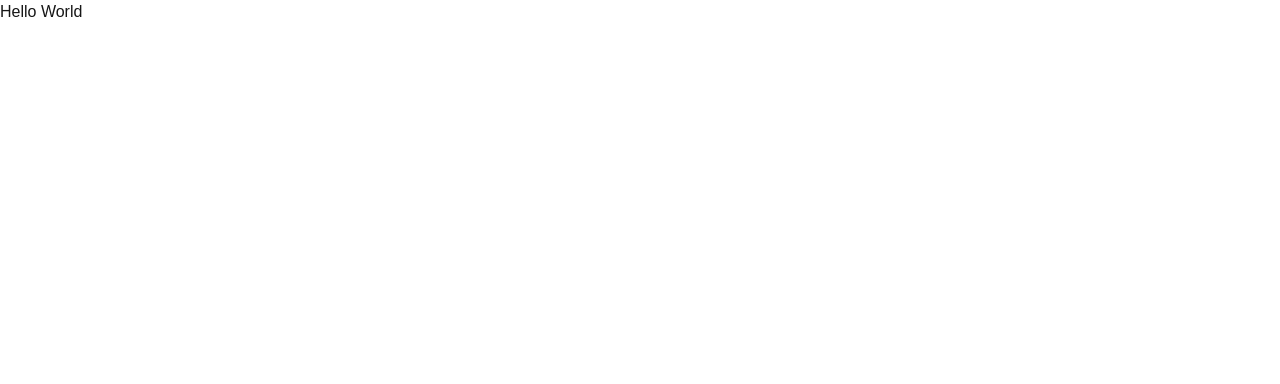
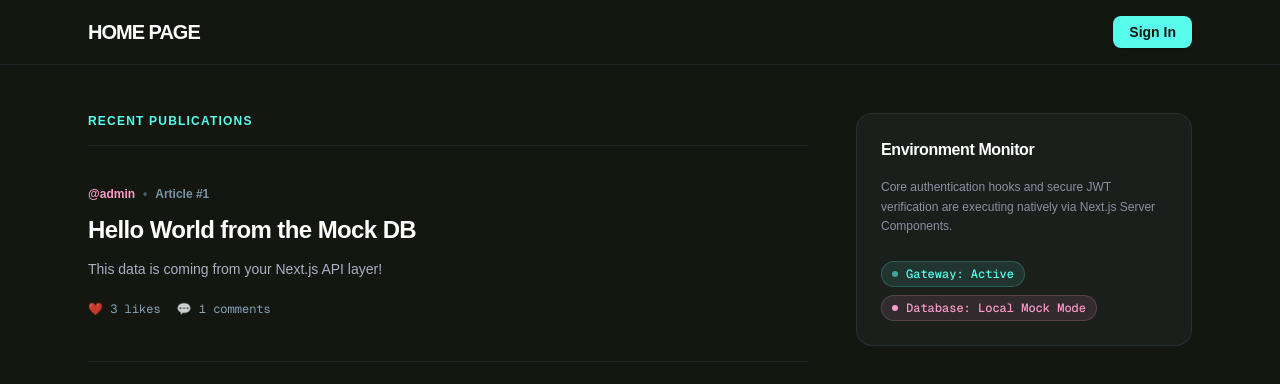
Before and after one commit to neupgroup/neup.drafts, a Next.js app: page / in a window 1280 px wide. Shown: the top 384 px of the page. Built offline with nearby package versions, Linux system fonts and the light colour scheme; no server answers.

Commit message:
Add new homepage layout, fix account imports, and update comment section

```diff
--- a/app/account/page.tsx
+++ b/app/account/page.tsx
@@ -1,7 +1,7 @@
 import { cookies } from 'next/headers';
-import { verifyTokenWithBridge } from '@/lib/bridge-auth.service';
+import { verifyTokenWithBridge } from '@/inapp/lib/bridge-auth.service';
 // Import globalBlogPosts directly
-import { Post, globalBlogPosts } from '@/lib/mock-db';
+import { Post, globalBlogPosts } from '@/inapp/lib/mock-db';
 
 // 1. Query the data layer DIRECTLY (No localhost fetch!)
 async function getUserPosts(username: string): Promise<Post[]> {
--- a/app/page.tsx
+++ b/app/page.tsx
@@ -1,67 +1,143 @@
-// import Image from "next/image";
+import Link from 'next/link';
+import { cookies } from 'next/headers';
+import { verifyTokenWithBridge } from '@/inapp/lib/bridge-auth.service';
+import { Post } from '@/inapp/lib/mock-db';
 
-// export default function Home() {
-//   return (
-//     <div className="flex flex-col flex-1 items-center justify-center bg-zinc-50 font-sans dark:bg-black">
-//       <main className="flex flex-1 w-full max-w-3xl flex-col items-center justify-between py-32 px-16 bg-white dark:bg-black sm:items-start">
-//         <Image
-//           className="dark:invert"
-//           src="/next.svg"
-//           alt="Next.js logo"
-//           width={100}
-//           height={20}
-//           priority
-//         />
-//         <div className="flex flex-col items-center gap-6 text-center sm:items-start sm:text-left">
-//           <h1 className="max-w-xs text-3xl font-semibold leading-10 tracking-tight text-black dark:text-zinc-50">
-//             To get started, edit the page.tsx file.
-//           </h1>
-//           <p className="max-w-md text-lg leading-8 text-zinc-600 dark:text-zinc-400">
-//             Looking for a starting point or more instructions? Head over to{" "}
-//             <a
-//               href="https://vercel.com/templates?framework=next.js&utm_source=create-next-app&utm_medium=appdir-template-tw&utm_campaign=create-next-app"
-//               className="font-medium text-zinc-950 dark:text-zinc-50"
-//             >
-//               Templates
-//             </a>{" "}
-//             or the{" "}
-//             <a
-//               href="https://nextjs.org/learn?utm_source=create-next-app&utm_medium=appdir-template-tw&utm_campaign=create-next-app"
-//               className="font-medium text-zinc-950 dark:text-zinc-50"
-//             >
-//               Learning
-//             </a>{" "}
-//             center.
-//           </p>
-//         </div>
-//         <div className="flex flex-col gap-4 text-base font-medium sm:flex-row">
-//           <a
-//             className="flex h-12 w-full items-center justify-center gap-2 rounded-full bg-foreground px-5 text-background transition-colors hover:bg-[#383838] dark:hover:bg-[#ccc] md:w-[158px]"
-//             href="https://vercel.com/new?utm_source=create-next-app&utm_medium=appdir-template-tw&utm_campaign=create-next-app"
-//             target="_blank"
-//             rel="noopener noreferrer"
-//           >
-//             <Image
-//               className="dark:invert"
-//               src="/vercel.svg"
-//               alt="Vercel logomark"
-//               width={16}
-//               height={16}
-//             />
-//             Deploy Now
-//           </a>
-//           <a
-//             className="flex h-12 w-full items-center justify-center rounded-full border border-solid border-black/[.08] px-5 transition-colors hover:border-transparent hover:bg-black/[.04] dark:border-white/[.145] dark:hover:bg-[#1a1a1a] md:w-[158px]"
-//             href="https://nextjs.org/docs?utm_source=create-next-app&utm_medium=appdir-template-tw&utm_campaign=create-next-app"
-//             target="_blank"
-//             rel="noopener noreferrer"
-//           >
-//             Documentation
-//           </a>
-//         </div>
-//       </main>
-//     </div>
-//   );
-// }
+async function getAllPosts(): Promise<Post[]> {
+  try {
+    const baseUrl = process.env.NEXT_PUBLIC_APP_URL || 'http://localhost:3000';
+    const res = await fetch(`${baseUrl}/api/posts`, { cache: 'no-store' });
+    if (!res.ok) return [];
+    const data = await res.json();
+    return data.posts || [];
+  } catch (error) {
+    console.error("Failed to fetch posts:", error);
+    return [];
+  }
+}
 
-export default function Page() { return <h1>Hello World</h1> }
+export default async function HomePage() {
+  const cookieStore = await cookies();
+  const token = cookieStore.get('auth_token')?.value;
+  const user = token ? await verifyTokenWithBridge(token) : null;
+
+  const posts = await getAllPosts();
+
+  return (
+    /* 1. Deep, solid dark stealth canvas with high-contrast white/lavender text */
+    <main className="min-h-screen bg-[#131710] text-[#e2e8f0] antialiased selection:bg-[#58fcec] selection:text-[#131710]">
+
+      {/* 2. Sleek dark navigation bar with defined structural borders */}
+      <nav className="border-b border-[#a2c7e5]/10 sticky top-0 z-50 bg-[#131710]/90 backdrop-blur-md">
+        <div className="max-w-6xl mx-auto px-6 h-16 flex items-center justify-between">
+          <Link href="/" className="text-xl font-black tracking-tighter text-white hover:text-[#58fcec] transition-colors">
+            HOME PAGE<span className="text-[#58fcec]"></span>
+          </Link>
+
+          {/* SINGLE NAVIGATION AREA (No duplication) */}
+          <div className="flex items-center gap-6 text-sm font-medium">
+            {user ? (
+              <>
+                <Link href="/translation" className="text-[#a2c7e5] hover:text-[#58fcec] transition-colors">
+                  🌐 Translate
+                </Link>
+                <Link href="/account" className="flex items-center gap-2 px-3 py-1.5 rounded-lg border border-[#a2c7e5]/25 text-white bg-[#a2c7e5]/5 hover:bg-[#a2c7e5]/15 transition-all">
+                  <span>👤</span> @{user.username}
+                </Link>
+              </>
+            ) : (
+              <Link href="/login" className="px-4 py-1.5 rounded-lg bg-[#58fcec] text-[#131710] font-bold hover:bg-opacity-90 transition-all shadow-sm">
+                Sign In
+              </Link>
+            )}
+          </div>
+        </div>
+      </nav>
+
+      {/* MAIN HOMEPAGE WRAPPER */}
+      <div className="max-w-6xl mx-auto px-6 py-12 grid gap-12 lg:grid-cols-3">
+
+        {/* 2. REAL BLOGGING SITE FEED LAYOUT (Takes up 2 columns) */}
+        <section className="lg:col-span-2 space-y-10">
+          <div className="border-b border-[#a2c7e5]/10 pb-4">
+            <h2 className="text-xs uppercase font-bold tracking-widest text-[#58fcec]">
+              Recent Publications
+            </h2>
+          </div>
+
+          {posts.length === 0 ? (
+            <p className="text-[#a2c7e5]/60 italic py-8">No articles found in your mock database.</p>
+          ) : (
+            <div className="space-y-12">
+              {posts.map((post) => (
+                <article key={post.id} className="group relative space-y-3">
+                  <div className="flex items-center gap-2 text-xs font-semibold text-[#ff99c9]">
+                    <span>@{post.author}</span>
+                    <span className="text-[#a2c7e5]/40">•</span>
+                    <span className="text-[#a2c7e5]/70">Article #{post.id}</span>
+                  </div>
+
+                  <Link href={`/article/${post.id}`} className="block group-hover:text-white">
+                    <h3 className="text-2xl font-extrabold tracking-tight text-white group-hover:text-[#58fcec] transition-colors duration-200">
+                      {post.title}
+                    </h3>
+                  </Link>
+
+                  <p className="text-[#c1bddb]/90 text-sm leading-relaxed line-clamp-3">
+                    {post.content}
+                  </p>
+
+                  <div className="pt-2 flex items-center justify-between text-xs font-mono text-[#a2c7e5]/80">
+                    <div className="flex items-center gap-4">
+                      <span className="hover:text-[#ff99c9] transition-colors cursor-pointer">
+                        ❤️ {post.likes} likes
+                      </span>
+                      <span>
+                        💬 {post.comments?.length || 0} comments
+                      </span>
+                    </div>
+
+                    <Link
+                      href={`/article/${post.id}`}
+                      className="text-[#58fcec] opacity-0 group-hover:opacity-100 transition-opacity font-semibold"
+                    >
+                      Read full story →
+                    </Link>
+                  </div>
+
+                  {/* Clean separator line typical of Medium/Substack typography */}
+                  <div className="border-b border-[#a2c7e5]/10 pt-8" />
+                </article>
+              ))}
+            </div>
+          )}
+        </section>
+
+        {/* 3. CLEAN PROFILE/SIDEBAR CARD */}
+        <aside className="space-y-8">
+        <div className="sticky top-28 bg-[#a2c7e5]/5 border border-[#a2c7e5]/10 rounded-2xl p-6 space-y-4">
+        <h3 className="font-extrabold text-white text-base tracking-tight">
+          Environment Monitor
+        </h3>
+
+    <p className="text-xs text-[#c1bddb]/70 leading-relaxed">
+      Core authentication hooks and secure JWT verification are executing natively via Next.js Server Components.
+    </p>
+
+    <div className="pt-2 flex flex-col gap-2">
+      <div className="inline-flex items-center gap-2 px-2.5 py-1 rounded-full text-xs font-mono font-medium bg-[#58fcec]/10 text-[#58fcec] border border-[#58fcec]/20 w-fit">
+        <span className="w-1.5 h-1.5 rounded-full bg-[#58fcec] animate-pulse" />
+        Gateway: Active
+      </div>
+      <div className="inline-flex items-center gap-2 px-2.5 py-1 rounded-full text-xs font-mono font-medium bg-[#ff99c9]/10 text-[#ff99c9] border border-[#ff99c9]/20 w-fit">
+        <span className="w-1.5 h-1.5 rounded-full bg-[#ff99c9]" />
+        Database: Local Mock Mode
+      </div>
+    </div>
+  </div>
+</aside>
+
+      </div>
+    </main>
+  );
+}
--- a/components/CommentSection.tsx
+++ b/components/CommentSection.tsx
@@ -58,7 +58,7 @@ export function CommentSection({ postId, comments, currentUser }: CommentSection
       setAllComments(data.comments);
       setCommentText('');
     } catch (err) {
-      setError('Failed to submit comment.');
+      setError((err as Error).message ||'Failed to submit comment.');
     }
   };
 
@@ -92,8 +92,8 @@ export function CommentSection({ postId, comments, currentUser }: CommentSection
 
       {/* COMMENTS FEED LIST */}
       <div className="space-y-3">
-        {allComments.map((c) => (
-          <div key={c.id} className="p-3 bg-gray-50 rounded-lg border border-gray-100 text-sm">
+        {allComments.map((c, index) => (
+          <div key={`${c.id}-${index}`} className="p-3 bg-gray-50 rounded-lg border border-gray-100 text-sm">
             <p className="font-semibold text-gray-800">@{c.author}</p>
             <p className="text-gray-600 mt-0.5">{c.text}</p>
           </div>
--- a/components/NewPostForm.tsx
+++ b/components/NewPostForm.tsx
@@ -34,8 +34,8 @@ export default function NewPostForm() {
       // Success! Send user straight to their newly created article page
       router.push(`/article/${data.post.id}`);
       router.refresh();
-    } catch (err: any) {
-      setError(err.message || 'Something went wrong');
+    } catch (err) {
+      setError((err as Error).message || 'Something went wrong');
     } finally {
       setLoading(false);
     }
```
Also changed, not shown: 1 other file (tests, documents, lock files or other folders).
